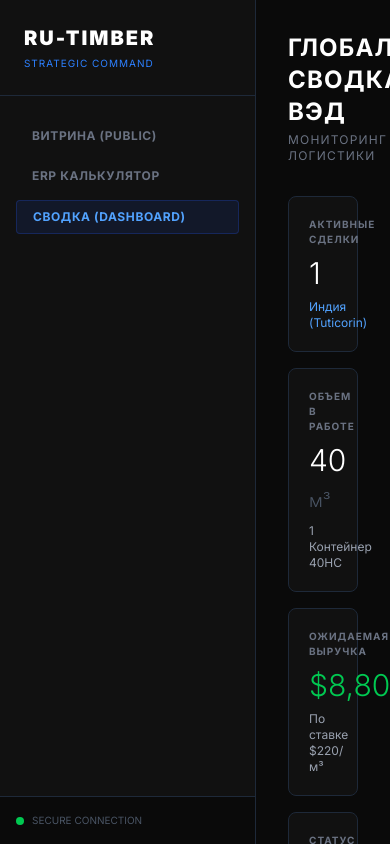
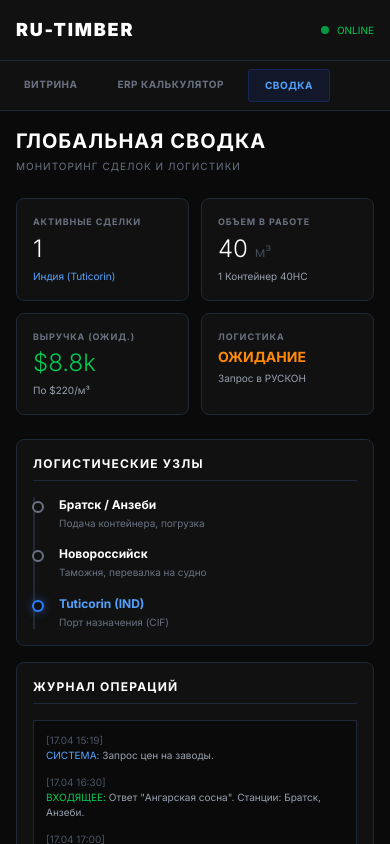
Before and after one commit to ru-timber-export/b2b-export, a Next.js app: page /stats in a window 390 px wide. Built offline with nearby package versions, Linux system fonts and the light colour scheme.

Commit message:
Fix mobile layout for Command Center

```diff
--- a/src/app/stats/page.js
+++ b/src/app/stats/page.js
@@ -3,102 +3,112 @@ import Link from 'next/link';
 
 export default function CommandCenter() {
   return (
-    <div className="flex h-screen bg-[#0a0a0a] text-gray-300 font-sans selection:bg-blue-500/30">
+    <div className="flex flex-col md:flex-row h-screen bg-[#0a0a0a] text-gray-300 font-sans selection:bg-blue-500/30">
 
-      {/* СТРОГОЕ БОКОВОЕ МЕНЮ */}
-      <aside className="w-64 bg-[#111] border-r border-gray-800 flex flex-col">
-        <div className="p-6 border-b border-gray-800">
-          <h1 className="text-xl font-black text-white tracking-widest">RU-TIMBER</h1>
-          <p className="text-[10px] text-blue-500 mt-1 uppercase tracking-widest font-mono">Strategic Command</p>
+      {/* СТРОГОЕ МЕНЮ (Сбоку на ПК, сверху на телефоне) */}
+      <aside className="w-full md:w-64 bg-[#111] border-b md:border-b-0 md:border-r border-gray-800 flex flex-col shrink-0">
+        <div className="p-4 md:p-6 border-b border-gray-800 flex justify-between items-center md:block">
+          <div>
+            <h1 className="text-lg md:text-xl font-black text-white tracking-widest">RU-TIMBER</h1>
+            <p className="text-[10px] text-blue-500 mt-1 uppercase tracking-widest font-mono hidden md:block">Strategic Command</p>
+          </div>
+          {/* Индикатор для мобилки */}
+          <div className="md:hidden flex items-center gap-2 text-[10px] font-mono text-green-500">
+            <div className="w-2 h-2 bg-green-500 rounded-full animate-pulse"></div>
+            ONLINE
+          </div>
         </div>
-        <nav className="flex-1 px-4 py-6 space-y-2">
-          <Link href="/" className="block px-4 py-2 rounded text-gray-500 hover:text-white hover:bg-gray-800 transition-all text-xs uppercase tracking-wider font-bold">
-            Витрина (Public)
+
+        {/* Навигация */}
+        <nav className="flex md:flex-col p-2 md:p-4 gap-2 overflow-x-auto md:overflow-visible">
+          <Link href="/" className="whitespace-nowrap px-4 py-2 md:py-3 rounded text-gray-500 hover:text-white hover:bg-gray-800 transition-all text-[10px] md:text-xs uppercase tracking-wider font-bold">
+            Витрина
           </Link>
-          <Link href="/admin" className="block px-4 py-2 rounded text-gray-500 hover:text-white hover:bg-gray-800 transition-all text-xs uppercase tracking-wider font-bold">
+          <Link href="/admin" className="whitespace-nowrap px-4 py-2 md:py-3 rounded text-gray-500 hover:text-white hover:bg-gray-800 transition-all text-[10px] md:text-xs uppercase tracking-wider font-bold">
             ERP Калькулятор
           </Link>
-          <Link href="/stats" className="block px-4 py-2 rounded bg-blue-900/20 text-blue-400 border border-blue-900/50 text-xs uppercase tracking-wider font-bold">
-            Сводка (Dashboard)
+          <Link href="/stats" className="whitespace-nowrap px-4 py-2 md:py-3 rounded bg-blue-900/20 text-blue-400 border border-blue-900/50 text-[10px] md:text-xs uppercase tracking-wider font-bold">
+            Сводка
           </Link>
         </nav>
-        <div className="p-4 bg-[#0a0a0a] border-t border-gray-800 text-[10px] text-gray-600 font-mono flex items-center gap-2">
+
+        <div className="hidden md:flex p-4 mt-auto bg-[#0a0a0a] border-t border-gray-800 text-[10px] text-gray-600 font-mono items-center gap-2">
           <div className="w-2 h-2 bg-green-500 rounded-full"></div>
           SECURE CONNECTION
         </div>
       </aside>
 
       {/* ОСНОВНОЙ КОНТЕНТ */}
-      <main className="flex-1 p-8 overflow-y-auto">
-        <header className="mb-8 flex justify-between items-center">
+      <main className="flex-1 p-4 md:p-8 overflow-y-auto">
+        <header className="mb-6 md:mb-8 flex flex-col md:flex-row justify-between items-start md:items-center gap-4">
           <div>
-            <h2 className="text-2xl font-bold text-white uppercase tracking-wider">Глобальная сводка ВЭД</h2>
-            <p className="text-gray-500 mt-1 text-xs uppercase tracking-widest font-mono">Мониторинг сделок и логистики</p>
+            <h2 className="text-xl md:text-2xl font-bold text-white uppercase tracking-wider">Глобальная сводка</h2>
+            <p className="text-gray-500 mt-1 text-[10px] md:text-xs uppercase tracking-widest font-mono">Мониторинг сделок и логистики</p>
           </div>
-          <div className="text-right font-mono text-xs text-gray-500">
+          <div className="hidden md:block text-right font-mono text-xs text-gray-500">
             <p>SYSTEM TIME: {new Date().toLocaleTimeString()}</p>
             <p>STATUS: <span className="text-green-500">ONLINE</span></p>
           </div>
         </header>
 
         {/* ГЛАВНЫЕ МЕТРИКИ */}
-        <div className="grid grid-cols-1 md:grid-cols-4 gap-4 mb-8">
-          <div className="bg-[#111] p-5 border border-gray-800 rounded-lg">
-            <h3 className="text-gray-500 text-[10px] font-bold uppercase tracking-widest mb-2">Активные сделки</h3>
-            <div className="text-3xl font-light text-white">1</div>
-            <p className="text-blue-400 text-xs mt-2 font-mono">Индия (Tuticorin)</p>
+        <div className="grid grid-cols-2 md:grid-cols-4 gap-3 md:gap-4 mb-6 md:mb-8">
+          <div className="bg-[#111] p-4 md:p-5 border border-gray-800 rounded-lg">
+            <h3 className="text-gray-500 text-[9px] md:text-[10px] font-bold uppercase tracking-widest mb-1 md:mb-2">Активные сделки</h3>
+            <div className="text-2xl md:text-3xl font-light text-white">1</div>
+            <p className="text-blue-400 text-[10px] md:text-xs mt-1 md:mt-2 font-mono truncate">Индия (Tuticorin)</p>
           </div>
-          <div className="bg-[#111] p-5 border border-gray-800 rounded-lg">
-            <h3 className="text-gray-500 text-[10px] font-bold uppercase tracking-widest mb-2">Объем в работе</h3>
-            <div className="text-3xl font-light text-white">40 <span className="text-lg text-gray-600">м³</span></div>
-            <p className="text-gray-400 text-xs mt-2 font-mono">1 Контейнер 40HC</p>
+          <div className="bg-[#111] p-4 md:p-5 border border-gray-800 rounded-lg">
+            <h3 className="text-gray-500 text-[9px] md:text-[10px] font-bold uppercase tracking-widest mb-1 md:mb-2">Объем в работе</h3>
+            <div className="text-2xl md:text-3xl font-light text-white">40 <span className="text-sm md:text-lg text-gray-600">м³</span></div>
+            <p className="text-gray-400 text-[10px] md:text-xs mt-1 md:mt-2 font-mono truncate">1 Контейнер 40HC</p>
           </div>
-          <div className="bg-[#111] p-5 border border-gray-800 rounded-lg">
-            <h3 className="text-gray-500 text-[10px] font-bold uppercase tracking-widest mb-2">Ожидаемая выручка</h3>
-            <div className="text-3xl font-light text-green-500">$8,800</div>
-            <p className="text-gray-400 text-xs mt-2 font-mono">По ставке $220/м³</p>
+          <div className="bg-[#111] p-4 md:p-5 border border-gray-800 rounded-lg">
+            <h3 className="text-gray-500 text-[9px] md:text-[10px] font-bold uppercase tracking-widest mb-1 md:mb-2">Выручка (Ожид.)</h3>
+            <div className="text-2xl md:text-3xl font-light text-green-500">$8.8k</div>
+            <p className="text-gray-400 text-[10px] md:text-xs mt-1 md:mt-2 font-mono truncate">По $220/м³</p>
           </div>
-          <div className="bg-[#111] p-5 border border-gray-800 rounded-lg">
-            <h3 className="text-gray-500 text-[10px] font-bold uppercase tracking-widest mb-2">Статус логистики</h3>
-            <div className="text-xl font-bold text-orange-400 mt-2">ОЖИДАНИЕ СТАВКИ</div>
-            <p className="text-gray-400 text-xs mt-2 font-mono">Запрос в РУСКОН</p>
+          <div className="bg-[#111] p-4 md:p-5 border border-gray-800 rounded-lg">
+            <h3 className="text-gray-500 text-[9px] md:text-[10px] font-bold uppercase tracking-widest mb-1 md:mb-2">Логистика</h3>
+            <div className="text-sm md:text-xl font-bold text-orange-400 mt-1 md:mt-2">ОЖИДАНИЕ</div>
+            <p className="text-gray-400 text-[10px] md:text-xs mt-1 md:mt-2 font-mono truncate">Запрос в РУСКОН</p>
           </div>
         </div>
 
         {/* ОПЕРАТИВНАЯ ОБСТАНОВКА */}
-        <div className="grid grid-cols-1 lg:grid-cols-2 gap-6">
+        <div className="grid grid-cols-1 lg:grid-cols-2 gap-4 md:gap-6">
 
           {/* ЛОГИСТИЧЕСКИЕ УЗЛЫ */}
-          <div className="bg-[#111] p-6 border border-gray-800 rounded-lg">
-            <h3 className="text-white text-sm font-bold uppercase tracking-widest mb-6 border-b border-gray-800 pb-2">Логистические узлы</h3>
-            <div className="relative pl-6 border-l-2 border-gray-800 space-y-6 font-mono text-sm">
+          <div className="bg-[#111] p-4 md:p-6 border border-gray-800 rounded-lg">
+            <h3 className="text-white text-xs md:text-sm font-bold uppercase tracking-widest mb-4 md:mb-6 border-b border-gray-800 pb-2">Логистические узлы</h3>
+            <div className="relative pl-6 border-l-2 border-gray-800 space-y-4 md:space-y-6 font-mono text-xs md:text-sm">
               <div className="relative">
-                <div className="absolute -left-[31px] top-1 w-4 h-4 bg-[#111] border-2 border-gray-500 rounded-full"></div>
-                <p className="text-white font-bold">Братск / Анзеби (РФ)</p>
-                <p className="text-gray-500 text-xs">Подача контейнера, погрузка</p>
+                <div className="absolute -left-[27px] md:-left-[31px] top-1 w-3 h-3 md:w-4 md:h-4 bg-[#111] border-2 border-gray-500 rounded-full"></div>
+                <p className="text-white font-bold">Братск / Анзеби</p>
+                <p className="text-gray-500 text-[10px] md:text-xs mt-1">Подача контейнера, погрузка</p>
               </div>
               <div className="relative">
-                <div className="absolute -left-[31px] top-1 w-4 h-4 bg-[#111] border-2 border-gray-500 rounded-full"></div>
-                <p className="text-white font-bold">Новороссийск (РФ)</p>
-                <p className="text-gray-500 text-xs">Таможня, перевалка на судно</p>
+                <div className="absolute -left-[27px] md:-left-[31px] top-1 w-3 h-3 md:w-4 md:h-4 bg-[#111] border-2 border-gray-500 rounded-full"></div>
+                <p className="text-white font-bold">Новороссийск</p>
+                <p className="text-gray-500 text-[10px] md:text-xs mt-1">Таможня, перевалка на судно</p>
               </div>
               <div className="relative">
-                <div className="absolute -left-[31px] top-1 w-4 h-4 bg-[#111] border-2 border-blue-500 rounded-full shadow-[0_0_10px_rgba(59,130,246,0.5)]"></div>
-                <p className="text-blue-400 font-bold">Tuticorin (Индия)</p>
-                <p className="text-gray-500 text-xs">Порт назначения (CIF)</p>
+                <div className="absolute -left-[27px] md:-left-[31px] top-1 w-3 h-3 md:w-4 md:h-4 bg-[#111] border-2 border-blue-500 rounded-full shadow-[0_0_10px_rgba(59,130,246,0.5)]"></div>
+                <p className="text-blue-400 font-bold">Tuticorin (IND)</p>
+                <p className="text-gray-500 text-[10px] md:text-xs mt-1">Порт назначения (CIF)</p>
               </div>
             </div>
           </div>
 
           {/* ЖУРНАЛ ОПЕРАЦИЙ */}
-          <div className="bg-[#111] p-6 border border-gray-800 rounded-lg flex flex-col">
-            <h3 className="text-white text-sm font-bold uppercase tracking-widest mb-6 border-b border-gray-800 pb-2">Журнал операций (Log)</h3>
-            <div className="flex-1 bg-[#0a0a0a] border border-gray-800 p-4 font-mono text-xs text-gray-400 space-y-2 overflow-y-auto">
-              <p><span className="text-gray-600">[17.04 15:19]</span> <span className="text-blue-400">СИСТЕМА:</span> Запрос цен отправлен на заводы.</p>
-              <p><span className="text-gray-600">[17.04 16:30]</span> <span className="text-green-500">ВХОДЯЩЕЕ:</span> Ответ от ООО "Ангарская сосна". Станции: Братск, Анзеби.</p>
-              <p><span className="text-gray-600">[17.04 17:00]</span> <span className="text-blue-400">СИСТЕМА:</span> Запрос фрахта отправлен в РУСКОН.</p>
-              <p><span className="text-gray-600">[17.04 18:45]</span> <span className="text-blue-400">СИСТЕМА:</span> Оффер (3 варианта цены) отправлен брокеру (Nandha).</p>
-              <p><span className="text-gray-600">[17.04 19:10]</span> <span className="text-orange-400">ОЖИДАНИЕ:</span> Запрос фото с производства.</p>
+          <div className="bg-[#111] p-4 md:p-6 border border-gray-800 rounded-lg flex flex-col h-[300px] md:h-auto">
+            <h3 className="text-white text-xs md:text-sm font-bold uppercase tracking-widest mb-4 md:mb-6 border-b border-gray-800 pb-2">Журнал операций</h3>
+            <div className="flex-1 bg-[#0a0a0a] border border-gray-800 p-3 md:p-4 font-mono text-[10px] md:text-xs text-gray-400 space-y-3 overflow-y-auto">
+              <p><span className="text-gray-600 block md:inline">[17.04 15:19]</span> <span className="text-blue-400">СИСТЕМА:</span> Запрос цен на заводы.</p>
+              <p><span className="text-gray-600 block md:inline">[17.04 16:30]</span> <span className="text-green-500">ВХОДЯЩЕЕ:</span> Ответ "Ангарская сосна". Станции: Братск, Анзеби.</p>
+              <p><span className="text-gray-600 block md:inline">[17.04 17:00]</span> <span className="text-blue-400">СИСТЕМА:</span> Запрос фрахта в РУСКОН.</p>
+              <p><span className="text-gray-600 block md:inline">[17.04 18:45]</span> <span className="text-blue-400">СИСТЕМА:</span> Оффер отправлен брокеру (Nandha).</p>
+              <p><span className="text-gray-600 block md:inline">[17.04 19:10]</span> <span className="text-orange-400">ОЖИДАНИЕ:</span> Запрос фото с производства.</p>
               <p className="animate-pulse mt-4 text-gray-600">_</p>
             </div>
           </div>
```
